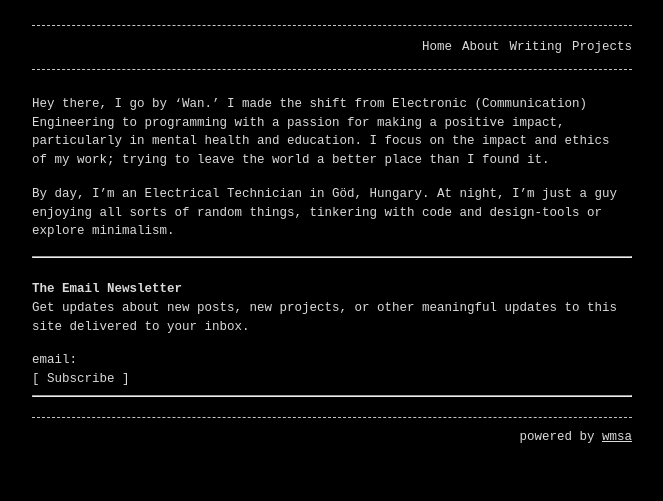
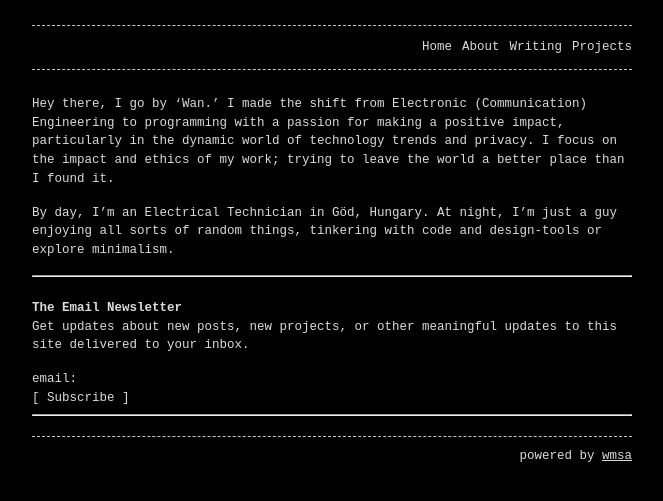
Before and after one commit to syazarilasyraf/syazarilasyraf.com, a Jekyll site: the page built from about.md, in a window 1280 px wide. Shown: the top 501 px of the page, without its empty margins (308-971 px from the left). Built offline with Jekyll 4.4.1, drawn with Linux system fonts in a browser that asks for light colours.

Commit message:
Update about.md

```diff
--- a/about.md
+++ b/about.md
@@ -4,7 +4,7 @@ title: About
 permalink: /about/
 ---
 
-Hey there, I go by 'Wan.' I made the shift from Electronic (Communication) Engineering to programming with a passion for making a positive impact, particularly in mental health and education. I focus on the impact and ethics of my work; trying to leave the world a better place than I found it.
+Hey there, I go by ‘Wan.’ I made the shift from Electronic (Communication) Engineering to programming with a passion for making a positive impact, particularly in the dynamic world of technology trends and privacy. I focus on the impact and ethics of my work; trying to leave the world a better place than I found it.
 
 By day, I'm an Electrical Technician in Göd, Hungary. At night, I'm just a guy enjoying all sorts of random things, tinkering with code and design-tools or explore minimalism.
 
```
